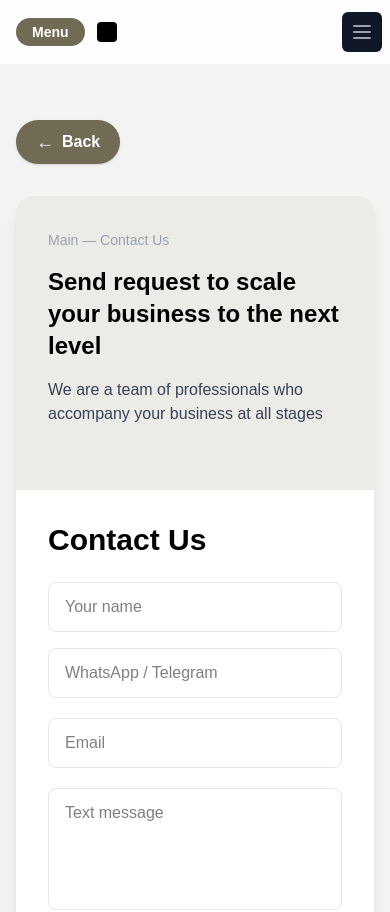
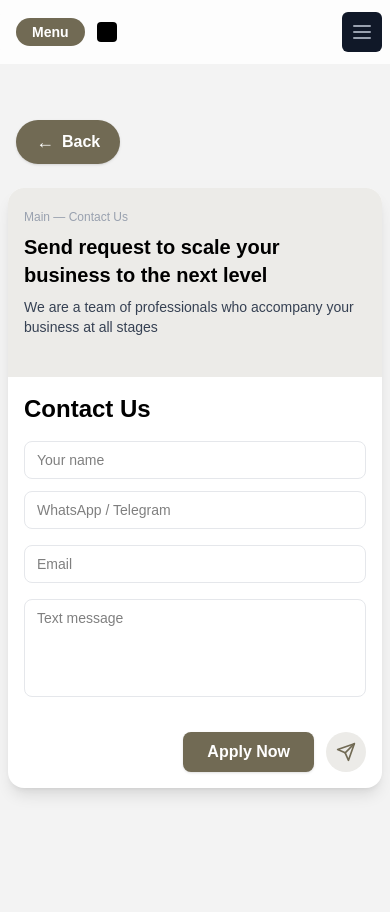
Before and after one commit to xbarbarika/consultingweb3, a Next.js app: page /contact in a window 390 px wide. Shown: the top 912 px of the page. After the commit the page ends 844 px from the top, so only its background shows below. Built offline with nearby package versions, Linux system fonts and the light colour scheme.

Commit message:
mobile and tablet view added

```diff
--- a/src/app/contact/page.tsx
+++ b/src/app/contact/page.tsx
@@ -22,63 +22,63 @@ export default function ContactPage() {
       <div className="w-full flex justify-start max-w-5xl mx-auto mt-30 px-4">
         <button
           onClick={() => router.push('/')}
-          className="flex items-center gap-2 px-5 py-2 bg-[#716A54] text-white rounded-full font-semibold shadow hover:bg-[#5a543e] transition"
+          className="flex items-center gap-2 px-5 py-2 bg-[#716A54] text-white rounded-full font-semibold shadow hover:bg-[#5a543e] transition text-base md:text-lg"
         >
           <span className="text-lg">&#8592;</span>
           <span>Back</span>
         </button>
       </div>
-      <div className="w-full flex flex-col items-center bg-[#F3F3F3] px-4 md:px-12 pb-12">
-        <div className="w-full max-w-5xl bg-white rounded-2xl shadow-lg flex flex-col md:flex-row overflow-hidden mt-8">
+      <div className="w-full flex flex-col items-center bg-[#F3F3F3] px-2 sm:px-4 md:px-8 pb-8">
+        <div className="w-full max-w-5xl bg-white rounded-2xl shadow-lg flex flex-col md:flex-row overflow-hidden mt-6">
           {/* Left: Info */}
-          <div className="bg-[#ECEBE8] flex-1 flex flex-col justify-center p-8 md:p-12">
-            <div className="mb-8">
-              <Link href="/" className="text-gray-400 text-sm mb-4 inline-block">Main &mdash; Contact Us</Link>
-              <h2 className="text-2xl md:text-3xl font-bold text-black mb-4">Send request to scale your business to the next level</h2>
-              <p className="text-gray-700 text-base md:text-lg">
+          <div className="bg-[#ECEBE8] flex-1 flex flex-col justify-center p-4 sm:p-6 md:p-10">
+            <div className="mb-6 sm:mb-8">
+              <Link href="/" className="text-gray-400 text-xs sm:text-sm mb-2 sm:mb-4 inline-block">Main &mdash; Contact Us</Link>
+              <h2 className="text-xl sm:text-2xl md:text-3xl font-bold text-black mb-2 sm:mb-4">Send request to scale your business to the next level</h2>
+              <p className="text-gray-700 text-sm sm:text-base md:text-lg">
                 We are a team of professionals who accompany your business at all stages
               </p>
             </div>
           </div>
           {/* Right: Form */}
-          <div className="flex-1 flex flex-col justify-center p-8 md:p-12">
-            <h2 className="text-3xl md:text-4xl font-bold text-black mb-6">Contact Us</h2>
+          <div className="flex-1 flex flex-col justify-center p-4 sm:p-6 md:p-10">
+            <h2 className="text-2xl sm:text-3xl md:text-4xl font-bold text-black mb-4 sm:mb-6">Contact Us</h2>
             {!submitted ? (
-              <form className="space-y-5" onSubmit={handleSubmit}>
-                <div className="flex flex-col md:flex-row gap-4">
+              <form className="space-y-4 sm:space-y-5" onSubmit={handleSubmit}>
+                <div className="flex flex-col sm:flex-row gap-3 sm:gap-4">
                   <input
                     type="text"
                     placeholder="Your name"
-                    className="w-full px-4 py-3 bg-white rounded-lg focus:outline-none text-black border border-gray-200"
+                    className="w-full px-3 py-2 sm:px-4 sm:py-3 bg-white rounded-lg focus:outline-none text-black border border-gray-200 text-sm sm:text-base"
                     required
                   />
                   <input
                     type="text"
                     placeholder="WhatsApp / Telegram"
-                    className="w-full px-4 py-3 bg-white rounded-lg focus:outline-none text-black border border-gray-200"
+                    className="w-full px-3 py-2 sm:px-4 sm:py-3 bg-white rounded-lg focus:outline-none text-black border border-gray-200 text-sm sm:text-base"
                   />
                 </div>
                 <input
                   type="email"
                   placeholder="Email"
-                  className="w-full px-4 py-3 bg-white rounded-lg focus:outline-none text-black border border-gray-200"
+                  className="w-full px-3 py-2 sm:px-4 sm:py-3 bg-white rounded-lg focus:outline-none text-black border border-gray-200 text-sm sm:text-base"
                   required
                 />
                 <textarea
                   placeholder="Text message"
                   rows={4}
-                  className="w-full px-4 py-3 bg-white rounded-lg focus:outline-none text-black border border-gray-200 resize-none"
+                  className="w-full px-3 py-2 sm:px-4 sm:py-3 bg-white rounded-lg focus:outline-none text-black border border-gray-200 resize-none text-sm sm:text-base"
                   required
                 />
-                <div className="flex justify-end items-center gap-4 mt-4">
+                <div className="flex justify-end items-center gap-3 sm:gap-4 mt-3 sm:mt-4">
                   <button
                     type="submit"
-                    className="bg-[#716A54] text-white font-semibold text-lg px-8 py-3 rounded-lg shadow hover:bg-[#5a543e] transition"
+                    className="bg-[#716A54] text-white font-semibold text-base sm:text-lg px-6 sm:px-8 py-2 sm:py-3 rounded-lg shadow hover:bg-[#5a543e] transition"
                   >
                     Apply Now
                   </button>
-                  <span className="inline-flex items-center justify-center w-12 h-12 rounded-full bg-[#ECEBE8]">
-                    <svg className="w-6 h-6 text-[#716A54]" fill="none" stroke="currentColor" strokeWidth="2" viewBox="0 0 24 24">
+                  <span className="inline-flex items-center justify-center w-10 h-10 sm:w-12 sm:h-12 rounded-full bg-[#ECEBE8]">
+                    <svg className="w-5 h-5 sm:w-6 sm:h-6 text-[#716A54]" fill="none" stroke="currentColor" strokeWidth="2" viewBox="0 0 24 24">
                       <path strokeLinecap="round" strokeLinejoin="round" d="M22 2L11 13" />
                       <path strokeLinecap="round" strokeLinejoin="round" d="M22 2l-7 20-4-9-9-4 20-7z" />
                     </svg>
@@ -86,9 +86,9 @@ export default function ContactPage() {
                 </div>
               </form>
             ) : (
-              <div className="py-12 text-center">
-                <h3 className="text-2xl font-bold text-black mb-4">Thank you!</h3>
-                <p className="text-gray-700 text-base md:text-lg">Your request has been sent successfully!</p>
+              <div className="py-8 sm:py-12 text-center">
+                <h3 className="text-xl sm:text-2xl font-bold text-black mb-3 sm:mb-4">Thank you!</h3>
+                <p className="text-gray-700 text-sm sm:text-base md:text-lg">Your request has been sent successfully!</p>
               </div>
             )}
           </div>
```
